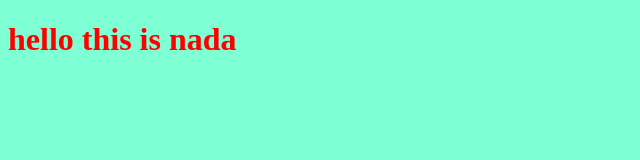
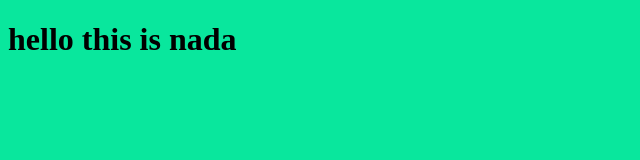
Before and after one commit to nadahammadii/myproject, a plain HTML site: page index.html in a window 1280 px wide. Shown: the whole page, without its empty margins (0-640 px from the left). Drawn offline with Linux system fonts and the light colour scheme.

Commit message:
changing style for nada

```diff
--- a/style.css
+++ b/style.css
@@ -1,6 +1,6 @@
 h1{
-    color :red;
+    color :rgb(0, 0, 0);
 }
 body{
-background-color: aquamarine;
+background-color: rgb(9, 231, 157);
 }
```
